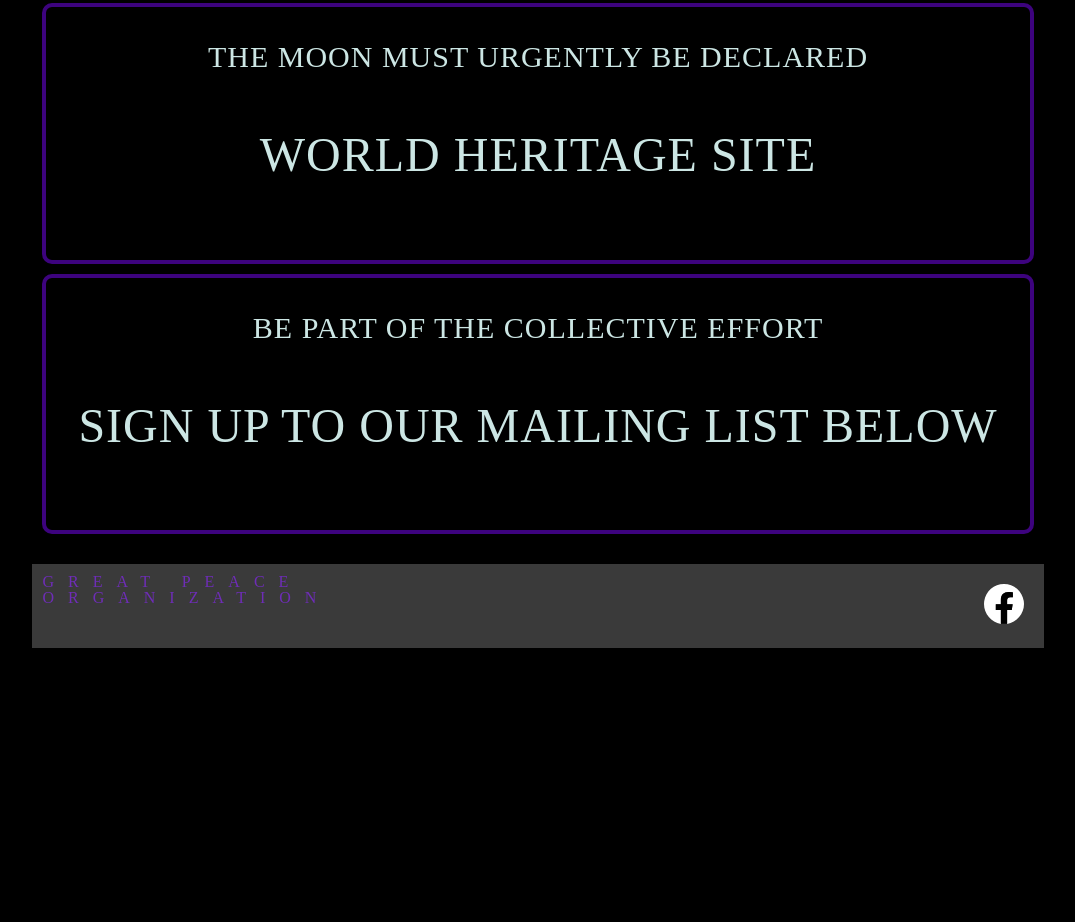
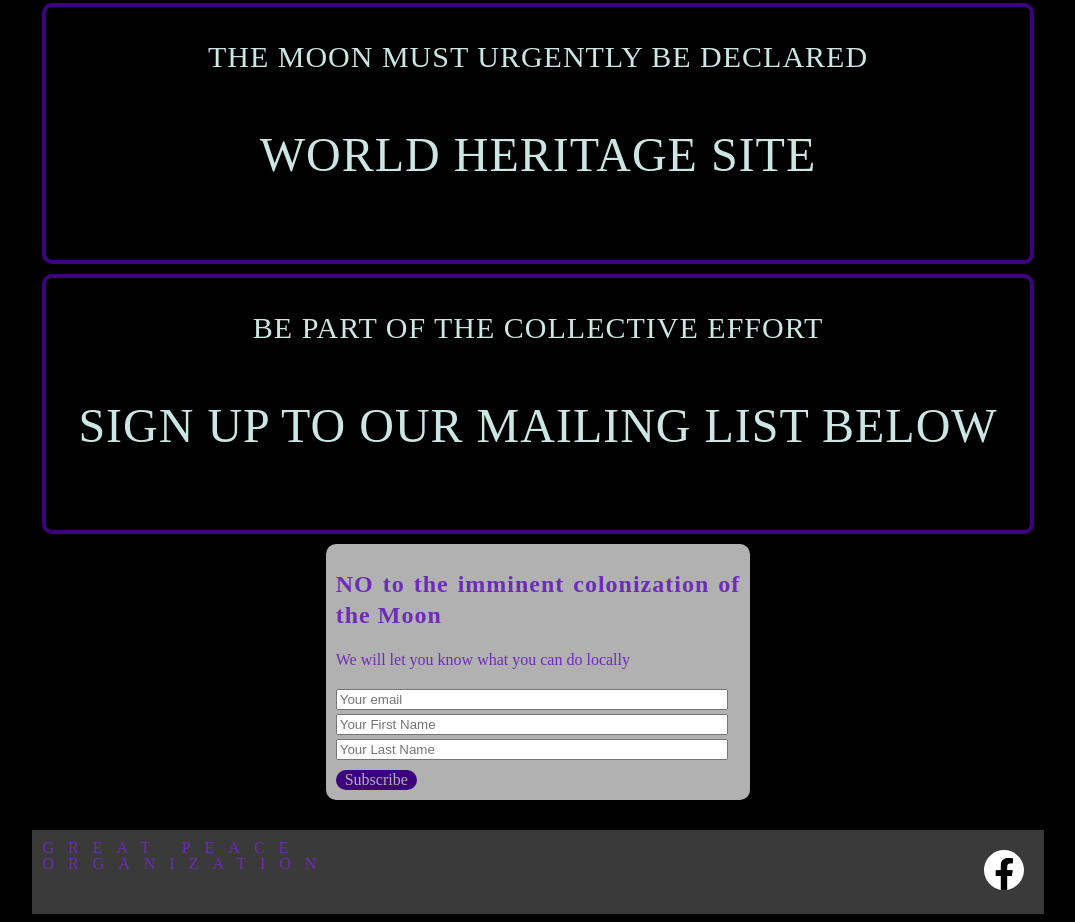
Before and after one commit to mpaqman/great-peace-org, a plain HTML site: page moon.html in a window 1280 px wide. Shown: the part 2703-3625 px from the top of the page, without its empty margins (102-1177 px from the left). Before the commit the page ends 3359 px from the top, so only its background shows below. Drawn offline with Linux system fonts and the light colour scheme; a web font is replaced by a local one.

Commit message:
Added form for newsletter sign up

```diff
--- a/moon.html
+++ b/moon.html
@@ -81,6 +81,19 @@
         <p>BE PART OF THE COLLECTIVE EFFORT</p>
         <p class="big-p">SIGN UP TO OUR MAILING LIST BELOW</p>
     </div>
+    <div id="moon-newsletter">
+        <h2>NO to the imminent colonization of the Moon</h2>
+        We will let you know what you can do locally<br><br>
+        <form autocomplete="on">
+            <label for="email">Email:</label>
+            <input type="email" id="email" name="email" placeholder="Your email"><br>
+            <label for="firstname">First name:</label>
+            <input type="text" id="firstname" name="firstname" placeholder="Your First Name"><br>
+            <label for="lastname">Last name:</label>
+            <input type="text" id="lastname" name="lastname" placeholder="Your Last Name">
+            <input type="submit" value="Subscribe" id="moon-newsletter-submit">
+        </form>
+    </div>
 </div>
 
 <div id="footer" class="clearfix">
--- a/style.css
+++ b/style.css
@@ -349,6 +349,40 @@ h2 {
   padding-bottom: 25px;
 }
 
+#moon-newsletter {
+  background-color:#b1b1b1;
+  color:#6e2db7;
+  margin:auto;
+  width: 40%;
+  padding: 5px 10px 10px 10px;
+  text-align: justify;
+  border-radius: 10px;
+}
+
+#moon-newsletter label {
+  display:none;
+}
+
+#moon-newsletter input {
+  display:inline;
+  margin-top:2px;
+  margin-bottom: 2px;
+  margin-left:auto;
+  margin-right:auto;
+  width: 95%;
+}
+
+#moon-newsletter-submit {
+  border:none;
+  border-radius: 10px;
+  margin: 8px 0px 0px 0px !important;
+  width: 20% !important;
+  background-color: #3d037e;
+  color:#b1b1b1;
+  font-size: 16px;
+  font-family: gruppo;
+}
+
 .flexy {
   display: flex;
   flex-direction: row;
```
